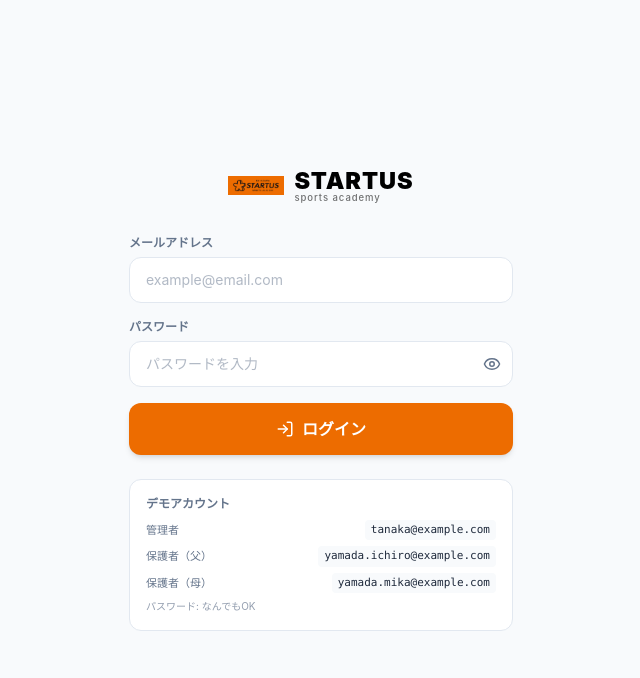
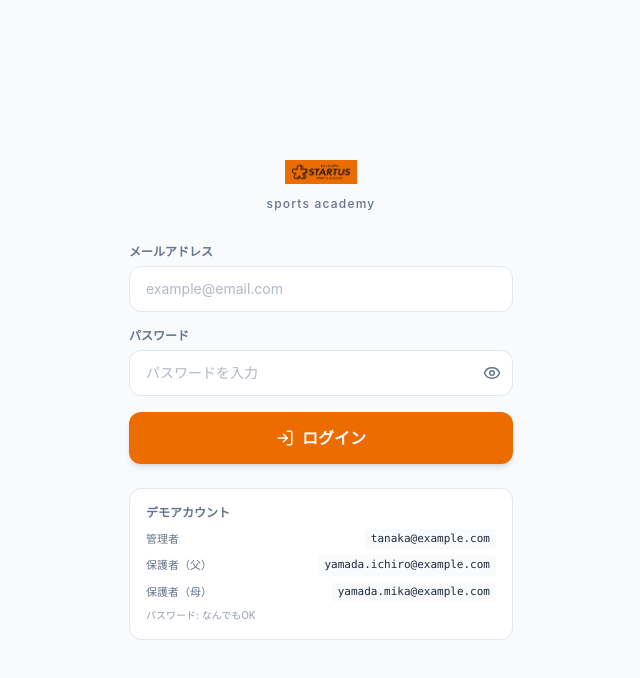
Before and after one commit to mattun9/communication_app, a React (Vite) app: page /login in a window 1280 px wide. Shown: the top 678 px of the page, without its empty margins (319-959 px from the left). Built offline with nearby package versions, Linux system fonts and the light colour scheme.

Commit message:
ロゴを画像のみに簡素化、テキスト重複を削除
https://claude.ai/code/session_0197vo1MRLs6bzyXXEq27W87

```diff
--- a/src/components/AdminLayout.tsx
+++ b/src/components/AdminLayout.tsx
@@ -37,9 +37,12 @@ function AdminLayoutInner() {
     <div className="flex h-screen bg-bg">
       {/* Sidebar */}
       <aside className="flex w-60 shrink-0 flex-col border-r border-border bg-bg-card">
-        <div className="border-b border-border px-4 py-3">
+        <div className="flex items-center gap-2.5 border-b border-border px-4 py-3">
           <Logo size={32} />
-          <p className="mt-1 pl-[42px] text-[10px] text-text-secondary">管理者パネル</p>
+          <div>
+            <p className="text-sm font-bold text-text leading-none">STARTUS</p>
+            <p className="mt-0.5 text-[10px] text-text-secondary leading-none">管理者パネル</p>
+          </div>
         </div>
 
         <nav className="flex-1 space-y-1 px-3 py-4">
--- a/src/components/Logo.tsx
+++ b/src/components/Logo.tsx
@@ -5,57 +5,24 @@
  */
 interface LogoProps {
   size?: number
-  showText?: boolean
   className?: string
   variant?: 'color' | 'white' | 'black'
 }
 
-export function Logo({ size = 40, showText = true, className = '', variant = 'color' }: LogoProps) {
-  const textColor = variant === 'white' ? '#ffffff' : '#000000'
-  // color: そのまま, white: 白に変換, black: 黒に変換
+export function Logo({ size = 40, className = '', variant = 'color' }: LogoProps) {
   const imgFilter =
     variant === 'white' ? 'brightness(0) invert(1)' :
     variant === 'black' ? 'brightness(0)' :
     undefined
 
   return (
-    <div className={`flex items-center gap-2.5 ${className}`}>
     <img
       src="/logo-mark.png"
-        alt="STARTUS"
+      alt="STARTUS sports academy"
       width={size}
       height={size}
+      className={className}
       style={imgFilter ? { filter: imgFilter } : undefined}
     />
-      {showText && (
-        <div className="flex flex-col" style={{ gap: size * 0.01 }}>
-          <span
-            className="font-black leading-none"
-            style={{
-              fontSize: size * 0.42,
-              letterSpacing: '0.04em',
-              color: textColor,
-            }}
-          >
-            STARTUS
-          </span>
-          <span
-            className="font-medium leading-none"
-            style={{
-              fontSize: size * 0.17,
-              letterSpacing: '0.1em',
-              color: textColor,
-              opacity: 0.55,
-            }}
-          >
-            sports academy
-          </span>
-        </div>
-      )}
-    </div>
   )
 }
-
-export function LogoMark({ size = 40, variant = 'color', className = '' }: Omit<LogoProps, 'showText'>) {
-  return <Logo size={size} showText={false} variant={variant} className={className} />
-}
--- a/src/pages/LoginPage.tsx
+++ b/src/pages/LoginPage.tsx
@@ -35,8 +35,9 @@ export function LoginPage() {
     <div className="flex min-h-[100dvh] flex-col items-center justify-center bg-bg px-4">
       <div className="w-full max-w-sm">
         {/* Logo / App name */}
-        <div className="mb-8 flex flex-col items-center">
-          <Logo size={56} />
+        <div className="mb-8 flex flex-col items-center gap-3">
+          <Logo size={72} />
+          <span className="text-xs font-medium tracking-widest text-text-secondary">sports academy</span>
         </div>
 
         {/* Login form */}
```
Lines whose indentation alone changed are shown as unchanged.
